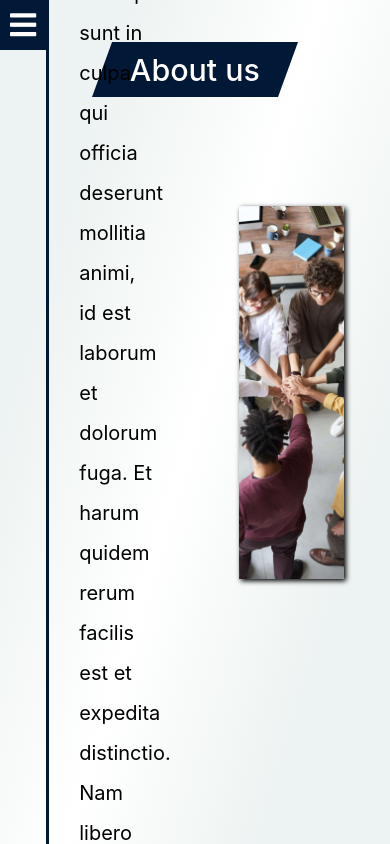
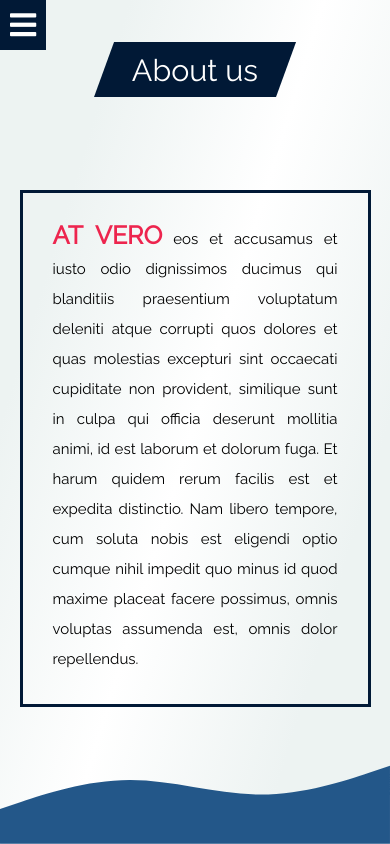
Before and after one commit to jjcreator/business-page, a React (Create React App) app: page /about in a window 390 px wide. Built offline with nearby package versions, Linux system fonts and the light colour scheme.

Commit message:
about page responsive changes

```diff
--- a/src/App.css
+++ b/src/App.css
@@ -9,6 +9,7 @@
   padding: 0;
   position: relative;
   height: 100%;
+  font-family: Raleway, sans-serif;
 }
 
 .flexColumn {
--- a/src/components/AboutPage/AboutColumns.js
+++ b/src/components/AboutPage/AboutColumns.js
@@ -4,8 +4,8 @@ import styles from "../../modules/aboutStyle.module.css"
 function AboutColumns() {
     return (
         <div className={`${styles.flex} ${styles.animated}`} id={styles.aboutColumns}>
+            <img src="/team2.jpg" alt="a team of people" id={styles.teamImg}/>
             <div id={styles.aboutText}><span>At vero</span> eos et accusamus et iusto odio dignissimos ducimus qui blanditiis praesentium voluptatum deleniti atque corrupti quos dolores et quas molestias excepturi sint occaecati cupiditate non provident, similique sunt in culpa qui officia deserunt mollitia animi, id est laborum et dolorum fuga. Et harum quidem rerum facilis est et expedita distinctio. Nam libero tempore, cum soluta nobis est eligendi optio cumque nihil impedit quo minus id quod maxime placeat facere possimus, omnis voluptas assumenda est, omnis dolor repellendus.</div>
-            <div id={styles.teamImg}/>
          </div>
     )
 }
--- a/src/modules/aboutStyle.module.css
+++ b/src/modules/aboutStyle.module.css
@@ -1,7 +1,5 @@
 .flex {
     display: flex;
-    justify-content: center;
-    align-items: center;
 }
 
 #aboutMainPage {
@@ -10,47 +8,47 @@
     width: 100%;
     position: relative;
     justify-content: flex-start;
+    align-items: center;
+    padding-top: 5vh;
     overflow: hidden;
-    padding-top: 5vh;
 }
 
 #waveBottom {
     position: absolute;
     bottom: -10%;
     width: 100%;
+
 }
 
 #aboutColumns {
-    width: 100%;
-    height: 60vh;
+    width: 90%;
     z-index: 2;
-    justify-content: space-around;
+    justify-content: center;
+    align-items: center;
     padding: 20px;
     margin-top: 5vh;
-
+    font-family: Raleway, sans-serif;
+    flex-direction: row-reverse;
 }
 
 #teamImg {
-    background-image: url(/team.jpg);
-    background-position: center;
-    background-size: cover;
-    width: 30%;
-    height: 80%;
+    width: 40%;
     box-shadow: 2px 2px 5px black;
 }
 
 #aboutText {
-    width: 40%;
-    padding: 10px;
-    font-size: 20px;
+    width: 55%;
+    font-size: 18px;
     line-height: 2;
     border: 3px solid #011936;
     border-right: none;
     padding: 30px;
+    text-justify: inter-word;
+    text-align: justify;
 }
 
 #aboutText span {
-    font-size: 30px;
+    font-size: 25px;
     text-transform: uppercase;
     color:#ED254E;
     line-height: 1;
@@ -72,3 +70,55 @@
 
     }
 }
+
+@media screen and (max-width: 1300px) {
+    #aboutText {
+        font-size: 15px;
+        padding: 20px;
+    }
+    #aboutText span {
+        font-size: 25px;
+    }
+    #teamImg {
+        width: 45%;
+    }
+}
+
+@media screen and (max-width: 1100px) {
+    #aboutMainPage {
+        justify-content: space-between;
+    }
+
+
+    #aboutText {
+        font-size: 15px;
+        padding: 20px;
+        border: none;
+        width: 100%;
+    }
+    #aboutText span {
+        font-size: 25px;
+    }
+    #aboutColumns {
+        width: 90%;
+        padding: 10px;
+        display: block;
+        border: 3px solid var(--primary-color);
+
+
+    }
+    #teamImg {
+        float: right;
+        margin: 10px 10px 0px 10px;
+        width: 35%;
+    }
+    #waveBottom {
+        position: static;
+    }
+}
+
+@media screen and (max-width: 650px) {
+    #teamImg {
+        display: none;
+    }
+}
```
Also changed, not shown: public/team1.jpg (added), public/team2.jpg (added).
